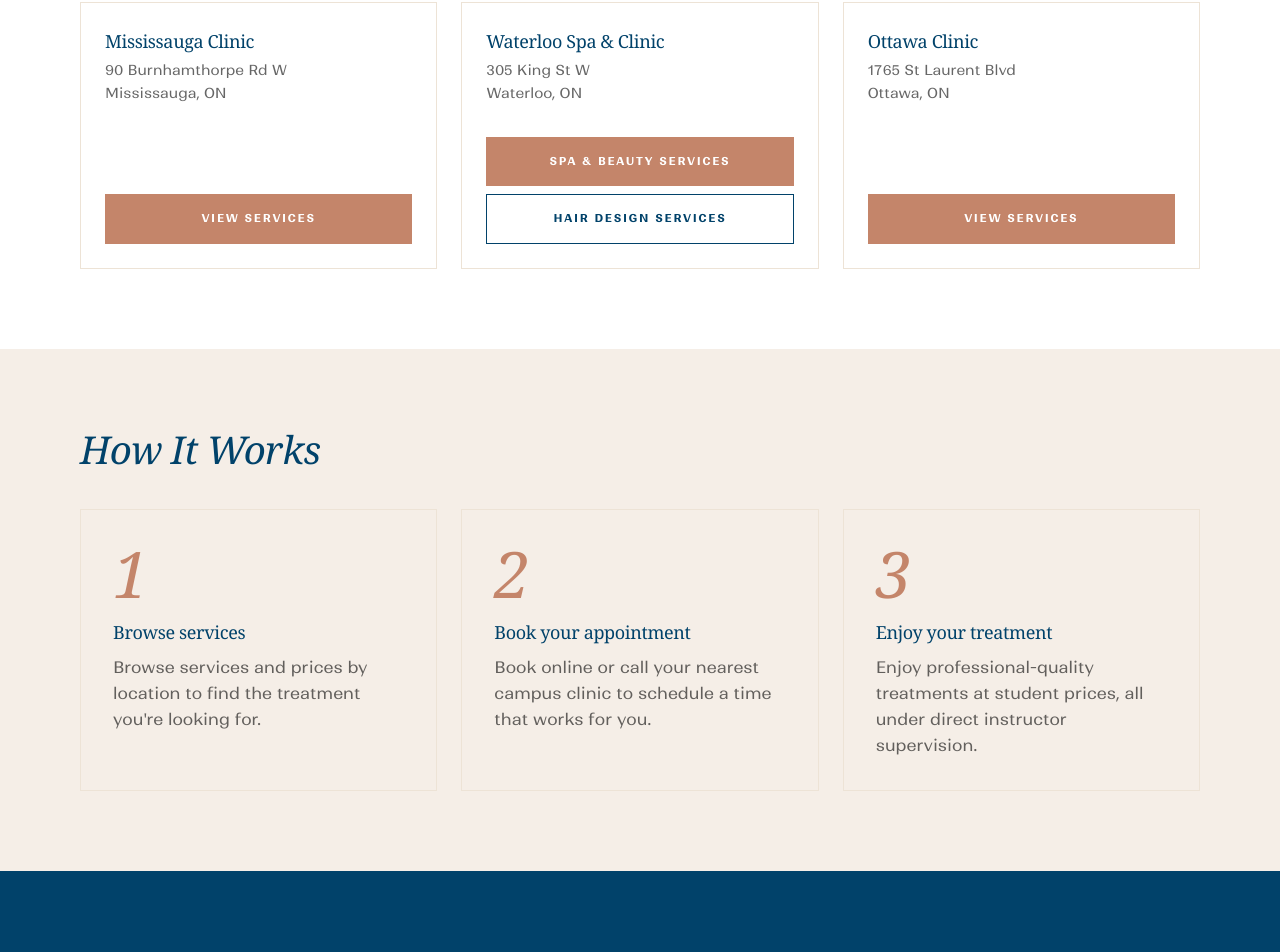
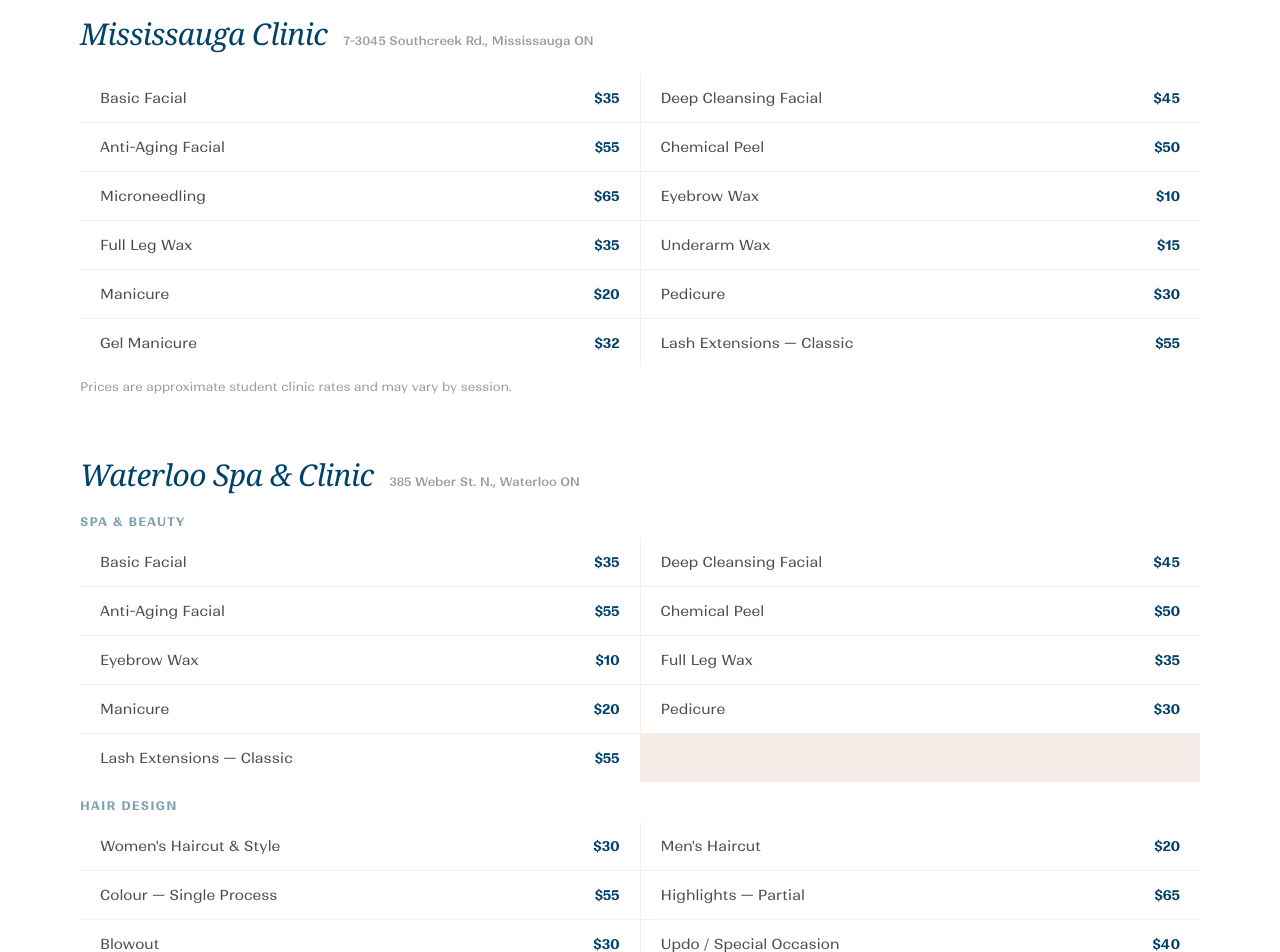
Before and after one commit to epadilla007/ginascollege-web, a Next.js app: page /beauty-clinic in a window 1280 px wide. Shown: the part 788-1740 px from the top of the page. Built offline with nearby package versions, Linux system fonts and the light colour scheme.

Commit message:
Content: nav cleanup + mega-menu descriptions, CIDESCO callout, campus narratives, beauty clinic pricing, apply hero photo, Waterloo exclusive badge

```diff
--- a/src/app/beauty-clinic/page.tsx
+++ b/src/app/beauty-clinic/page.tsx
@@ -29,90 +29,127 @@ export default function BeautyClinicPage() {
         </div>
       </div>
 
-      {/* Clinic Locations */}
+      {/* Services + Pricing by Campus */}
       <section className="bg-white py-20">
-        <div className="container max-w-[900px]">
+        <div className="container max-w-[960px]">
           <h2
-            className="font-serif italic text-[#01426A] mb-10"
+            className="font-serif italic text-[#01426A] mb-14"
             style={{ fontSize: 'clamp(28px, 3vw, 42px)' }}
           >
-            Our Clinic Locations
+            Services &amp; Pricing by Campus
           </h2>
-          <div className="grid grid-cols-1 md:grid-cols-3 gap-6">
 
           {/* Mississauga */}
-            <div
-              className="p-6 border flex flex-col"
-              style={{ borderColor: 'var(--color-cream-deep)' }}
-            >
-              <div className="mb-4">
-                <h3 className="font-serif text-[#01426A] text-lg mb-1">Mississauga Clinic</h3>
-                <p className="text-[#000000]/60 text-sm leading-relaxed">
-                  90 Burnhamthorpe Rd W<br />
-                  Mississauga, ON
-                </p>
+          <div className="mb-16">
+            <div className="flex items-baseline gap-4 mb-6 flex-wrap">
+              <h3 className="font-serif italic text-[#01426A]" style={{ fontSize: 'clamp(22px, 2.5vw, 30px)' }}>
+                Mississauga Clinic
+              </h3>
+              <p className="text-xs text-[#000000]/40 font-medium">7-3045 Southcreek Rd., Mississauga ON</p>
             </div>
-              <div className="mt-auto pt-4">
-                <Link
-                  href="/mississauga-spa-beauty-services"
-                  className="btn btn-primary w-full text-center block"
-                >
-                  View Services
-                </Link>
+            <div className="grid sm:grid-cols-2 gap-px" style={{ background: 'rgba(196,133,106,0.15)' }}>
+              {([
+                { service: 'Basic Facial', price: '$35' },
+                { service: 'Deep Cleansing Facial', price: '$45' },
+                { service: 'Anti-Aging Facial', price: '$55' },
+                { service: 'Chemical Peel', price: '$50' },
+                { service: 'Microneedling', price: '$65' },
+                { service: 'Eyebrow Wax', price: '$10' },
+                { service: 'Full Leg Wax', price: '$35' },
+                { service: 'Underarm Wax', price: '$15' },
+                { service: 'Manicure', price: '$20' },
+                { service: 'Pedicure', price: '$30' },
+                { service: 'Gel Manicure', price: '$32' },
+                { service: 'Lash Extensions — Classic', price: '$55' },
+              ] as { service: string; price: string }[]).map((item) => (
+                <div key={item.service} className="flex items-center justify-between px-5 py-3.5 bg-white">
+                  <span className="text-sm text-[#000000]/70">{item.service}</span>
+                  <span className="text-sm font-semibold text-[#01426A]">{item.price}</span>
                 </div>
+              ))}
+            </div>
+            <p className="mt-3 text-xs text-[#000000]/40">Prices are approximate student clinic rates and may vary by session.</p>
           </div>
 
           {/* Waterloo */}
-            <div
-              className="p-6 border flex flex-col"
-              style={{ borderColor: 'var(--color-cream-deep)' }}
-            >
-              <div className="mb-4">
-                <h3 className="font-serif text-[#01426A] text-lg mb-1">Waterloo Spa &amp; Clinic</h3>
-                <p className="text-[#000000]/60 text-sm leading-relaxed">
-                  305 King St W<br />
-                  Waterloo, ON
-                </p>
+          <div className="mb-16">
+            <div className="flex items-baseline gap-4 mb-6 flex-wrap">
+              <h3 className="font-serif italic text-[#01426A]" style={{ fontSize: 'clamp(22px, 2.5vw, 30px)' }}>
+                Waterloo Spa &amp; Clinic
+              </h3>
+              <p className="text-xs text-[#000000]/40 font-medium">385 Weber St. N., Waterloo ON</p>
             </div>
-              <div className="mt-auto pt-4 flex flex-col gap-2">
-                <Link
-                  href="/waterloo-spa-beauty-services"
-                  className="btn btn-primary w-full text-center block"
-                >
-                  Spa &amp; Beauty Services
-                </Link>
-                <Link
-                  href="/waterloo-hair-design-services"
-                  className="btn btn-secondary w-full text-center block"
-                >
-                  Hair Design Services
-                </Link>
+            <div className="mb-3">
+              <p className="text-xs font-semibold uppercase tracking-widest text-[#01426A]/50 mb-2">Spa &amp; Beauty</p>
+              <div className="grid sm:grid-cols-2 gap-px" style={{ background: 'rgba(196,133,106,0.15)' }}>
+                {([
+                  { service: 'Basic Facial', price: '$35' },
+                  { service: 'Deep Cleansing Facial', price: '$45' },
+                  { service: 'Anti-Aging Facial', price: '$55' },
+                  { service: 'Chemical Peel', price: '$50' },
+                  { service: 'Eyebrow Wax', price: '$10' },
+                  { service: 'Full Leg Wax', price: '$35' },
+                  { service: 'Manicure', price: '$20' },
+                  { service: 'Pedicure', price: '$30' },
+                  { service: 'Lash Extensions — Classic', price: '$55' },
+                ] as { service: string; price: string }[]).map((item) => (
+                  <div key={item.service} className="flex items-center justify-between px-5 py-3.5 bg-white">
+                    <span className="text-sm text-[#000000]/70">{item.service}</span>
+                    <span className="text-sm font-semibold text-[#01426A]">{item.price}</span>
                   </div>
+                ))}
+              </div>
+            </div>
+            <div>
+              <p className="text-xs font-semibold uppercase tracking-widest text-[#01426A]/50 mb-2 mt-4">Hair Design</p>
+              <div className="grid sm:grid-cols-2 gap-px" style={{ background: 'rgba(196,133,106,0.15)' }}>
+                {([
+                  { service: "Women's Haircut & Style", price: '$30' },
+                  { service: "Men's Haircut", price: '$20' },
+                  { service: 'Colour — Single Process', price: '$55' },
+                  { service: 'Highlights — Partial', price: '$65' },
+                  { service: 'Blowout', price: '$30' },
+                  { service: 'Updo / Special Occasion', price: '$40' },
+                ] as { service: string; price: string }[]).map((item) => (
+                  <div key={item.service} className="flex items-center justify-between px-5 py-3.5 bg-white">
+                    <span className="text-sm text-[#000000]/70">{item.service}</span>
+                    <span className="text-sm font-semibold text-[#01426A]">{item.price}</span>
+                  </div>
+                ))}
+              </div>
+            </div>
+            <p className="mt-3 text-xs text-[#000000]/40">Hair design services available at Waterloo campus only. Prices are approximate student clinic rates.</p>
           </div>
 
           {/* Ottawa */}
-            <div
-              className="p-6 border flex flex-col"
-              style={{ borderColor: 'var(--color-cream-deep)' }}
-            >
-              <div className="mb-4">
-                <h3 className="font-serif text-[#01426A] text-lg mb-1">Ottawa Clinic</h3>
-                <p className="text-[#000000]/60 text-sm leading-relaxed">
-                  1765 St Laurent Blvd<br />
-                  Ottawa, ON
-                </p>
+          <div>
+            <div className="flex items-baseline gap-4 mb-6 flex-wrap">
+              <h3 className="font-serif italic text-[#01426A]" style={{ fontSize: 'clamp(22px, 2.5vw, 30px)' }}>
+                Ottawa Clinic
+              </h3>
+              <p className="text-xs text-[#000000]/40 font-medium">215 Dalhousie St., Ottawa ON</p>
             </div>
-              <div className="mt-auto pt-4">
-                <Link
-                  href="/ottawa-spa-beauty-services"
-                  className="btn btn-primary w-full text-center block"
-                >
-                  View Services
-                </Link>
+            <div className="grid sm:grid-cols-2 gap-px" style={{ background: 'rgba(196,133,106,0.15)' }}>
+              {([
+                { service: 'Basic Facial', price: '$35' },
+                { service: 'Deep Cleansing Facial', price: '$45' },
+                { service: 'Anti-Aging Facial', price: '$55' },
+                { service: 'Chemical Peel', price: '$50' },
+                { service: 'Eyebrow Wax', price: '$10' },
+                { service: 'Full Leg Wax', price: '$35' },
+                { service: 'Manicure', price: '$20' },
+                { service: 'Pedicure', price: '$30' },
+                { service: 'Lash Extensions — Classic', price: '$55' },
+              ] as { service: string; price: string }[]).map((item) => (
+                <div key={item.service} className="flex items-center justify-between px-5 py-3.5 bg-white">
+                  <span className="text-sm text-[#000000]/70">{item.service}</span>
+                  <span className="text-sm font-semibold text-[#01426A]">{item.price}</span>
                 </div>
+              ))}
+            </div>
+            <p className="mt-3 text-xs text-[#000000]/40">Prices are approximate student clinic rates and may vary by session.</p>
           </div>
 
-          </div>
         </div>
       </section>
 
--- a/src/app/campuses/mississauga/page.tsx
+++ b/src/app/campuses/mississauga/page.tsx
@@ -39,8 +39,7 @@ export default function MississaugaCampusPage() {
             Mississauga Campus
           </h1>
           <p className="text-[#000000]/60 leading-relaxed max-w-[560px]" style={{ fontSize: 'clamp(16px, 1.5vw, 19px)' }}>
-            Our GTA campus. Medical aesthetics, advanced aesthetics, electrolysis, and certificate
-            programs — with licensed instructors who have been in the industry for years.
+            Our GTA campus, located just off the 427 corridor with easy access from Toronto, Etobicoke, and Brampton. Medical Aesthetics, Advanced Aesthetics, Electrolysis, and a full suite of certificate programs, taught by licensed instructors with active industry careers. OSAP-eligible. Free parking on site.
           </p>
         </div>
       </div>
--- a/src/app/campuses/ottawa/page.tsx
+++ b/src/app/campuses/ottawa/page.tsx
@@ -38,8 +38,7 @@ export default function OttawaCampusPage() {
             Ottawa Campus
           </h1>
           <p className="text-[#000000]/60 leading-relaxed max-w-[560px]" style={{ fontSize: 'clamp(16px, 1.5vw, 19px)' }}>
-            Located in the Byward Market area. Medical aesthetics, electrolysis, and certificate
-            programs for students in the National Capital Region.
+            Located in the Byward Market, steps from the Rideau Centre and Ottawa&#39;s historic downtown core. Medical Aesthetics, Advanced Aesthetics, Electrolysis, and certificate programs for students across the National Capital Region. Transit-accessible and OSAP-eligible.
           </p>
         </div>
       </div>
--- a/src/app/how-to-apply/page.tsx
+++ b/src/app/how-to-apply/page.tsx
@@ -28,7 +28,7 @@ const steps = [
     step: '03',
     title: 'Submit Your Application',
     body:
-      "Complete the program application form. It's straightforward — no entrance exam, no portfolio required. Your advisor will confirm receipt and next steps within one business day.",
+      "Complete the program application form online. No application fee. No entrance exam. No portfolio. No conditional acceptance. Your advisor confirms receipt and outlines next steps within one business day.",
     action: { label: 'Start Application', href: '/apply' },
     phone: null,
   },
```
Also changed, not shown: src/app/apply/page.tsx (+16 -4 lines), src/app/campuses/waterloo/page.tsx (+10 -6 lines), src/app/programs/page.tsx (+30 -0 lines), src/components/layout/Navbar.tsx (+14 -12 lines). Lines whose indentation alone changed are shown as unchanged.
